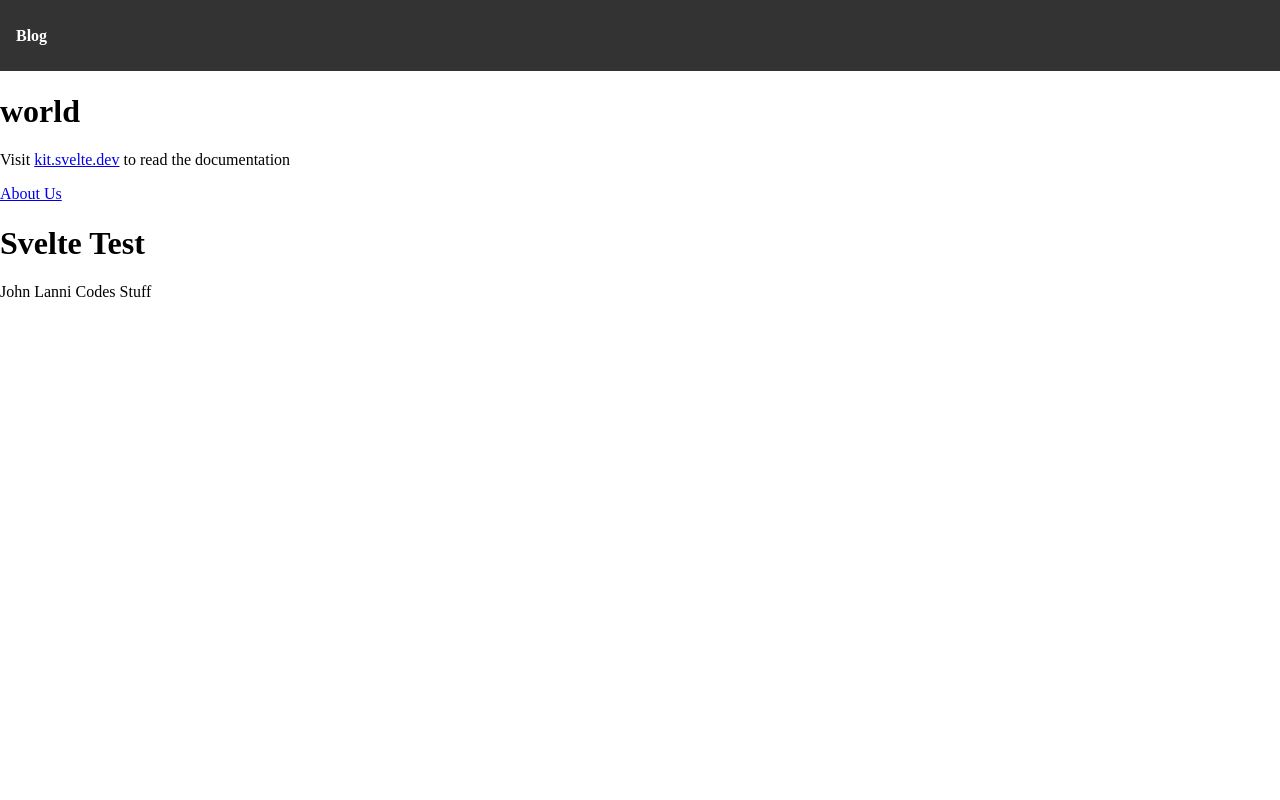
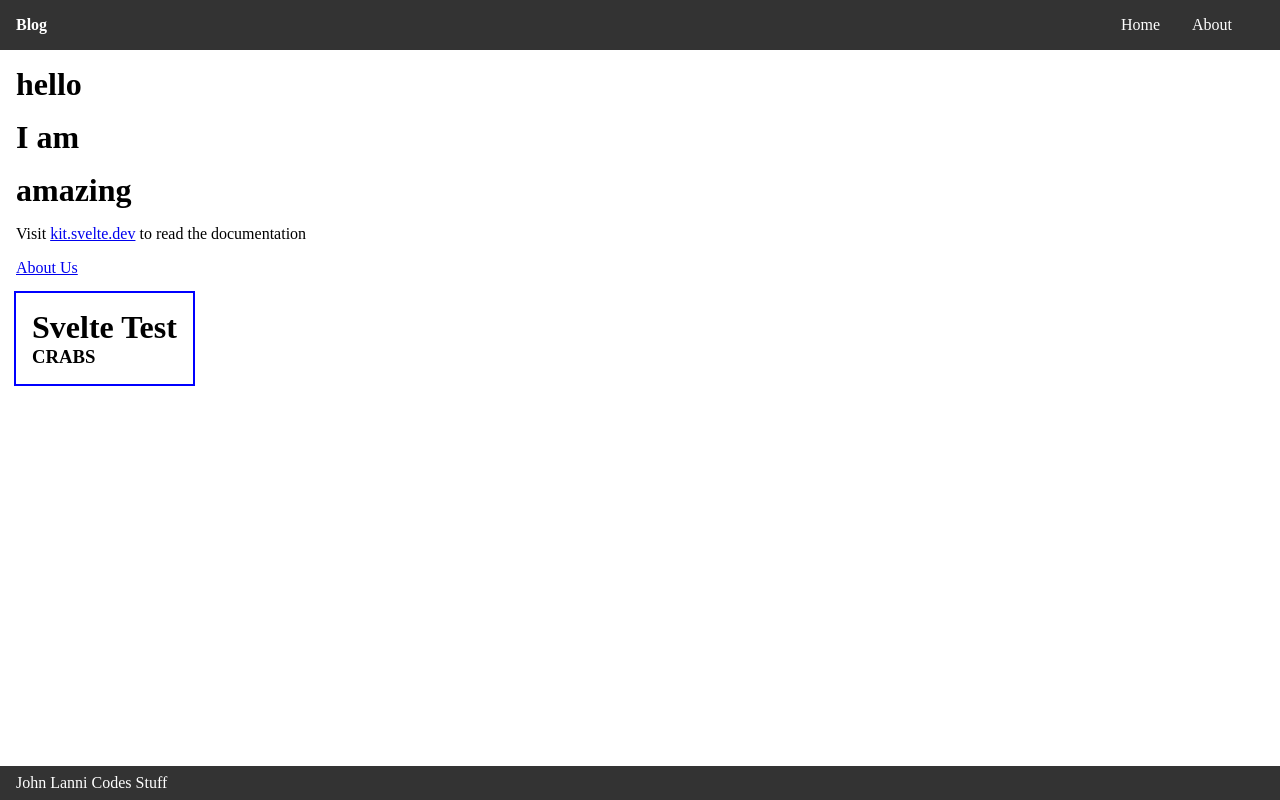
Before and after one commit to JohnLanni619/svelte-demo, a SvelteKit app: page / in a window 1280 px wide. Built offline with nearby package versions, Linux system fonts and the light colour scheme.

Commit message:
playing around with styling, rendering data from array

```diff
--- a/src/lib/Test.svelte
+++ b/src/lib/Test.svelte
@@ -1 +1,12 @@
-<h1>Svelte Test</h1>
+<style>
+    div {
+        outline: 2px solid blue;
+        width: max-content;
+        padding: 1rem;
+    }
+</style>
+
+<div>
+    <h1>Svelte Test</h1>
+    <h3>CRABS</h3>
+</div>
--- a/src/routes/+layout.svelte
+++ b/src/routes/+layout.svelte
@@ -4,10 +4,40 @@
 	import './styles.css';
 </script>
 
+<style>
+    .wrapper {
+        flex: 1;
+        position: relative;
+    }
+    main {
+        padding: 1rem;
+        display: flex;
+        flex-direction: column;
+        gap: 1rem;
+    }
+    aside {
+        background-color: orange;
+        color: white;
+        position: absolute;
+        right: 0;
+        top: 0;
+        padding-block: 2rem;
+        padding-inline: 4rem;
+        height: 100%;
+        display: none;
+    }
+</style>
+
 <Header />
 
-<main>
-	<slot />
-</main>
+<div class="wrapper">
+    <main>
+        <slot />
+    </main>
+
+    <aside>
+        <h1>test</h1>
+    </aside>
+</div>
 
 <Footer />
--- a/src/routes/+page.js
+++ b/src/routes/+page.js
@@ -1,5 +1,8 @@
 export function load() {
     return {
-        hello: 'world'
+        hello: 'world',
+        test: ['hello', 'I am', 'amazing']
     };
 }
+
+console.log('page')
--- a/src/routes/+page.svelte
+++ b/src/routes/+page.svelte
@@ -1,9 +1,15 @@
 <script>
 	import Test from '$lib/Test.svelte';
-	export let data;
+	/**
+	 * @type {{ hello: any; }}
+	 */
+	 export let data;
 </script>
 
-<h1>{ data.hello }</h1>
+{#each data.test as value }
+	<h1>{value}</h1>
+{/each}
+
 <p>Visit <a href="https://kit.svelte.dev">kit.svelte.dev</a> to read the documentation</p>
 
 <a href="/about">About Us</a>
--- a/src/routes/Footer.svelte
+++ b/src/routes/Footer.svelte
@@ -1,3 +1,12 @@
+<style>
+	footer {
+		background-color: hsl(0,0%,20%);
+		color: white;
+		padding-block: 0.5rem;
+		padding-inline: 1rem;
+	}
+</style>
+
 <footer>
 	<p>John Lanni Codes Stuff</p>
 </footer>
--- a/src/routes/Header.svelte
+++ b/src/routes/Header.svelte
@@ -1,15 +1,32 @@
-<header>
-	<h1>Blog</h1>
-</header>
-
 <style>
 	header {
 		background-color: #333;
 		color: #fff;
 		padding: 1rem;
+		display: flex;
+		justify-content: space-between;
+	}
+
+	nav {
+		display: flex;
+		gap: 2rem;
+		padding-inline-end: 2rem;
+	}
+
+	nav a {
+		color: #fff;
+		text-decoration: none;
 	}
 
 	h1 {
 		font-size: 16px;
 	}
 </style>
+
+<header>
+	<h1>Blog</h1>
+	<nav>
+		<a href="/">Home</a>
+		<a href="/about">About</a>
+	</nav>
+</header>
--- a/src/routes/styles.css
+++ b/src/routes/styles.css
@@ -1,6 +1,21 @@
 /* Global Styles */
+:root {
+	--header-height: 50px;
+}
+
+html {
+	height: 100%;
+}
+
+* {
+	margin: 0;
+	box-sizing: border-box;
+}
 
 body {
 	padding: 0;
 	margin: 0;
+	display: flex;
+	flex-direction: column;
+	height: 100%;
 }
```
